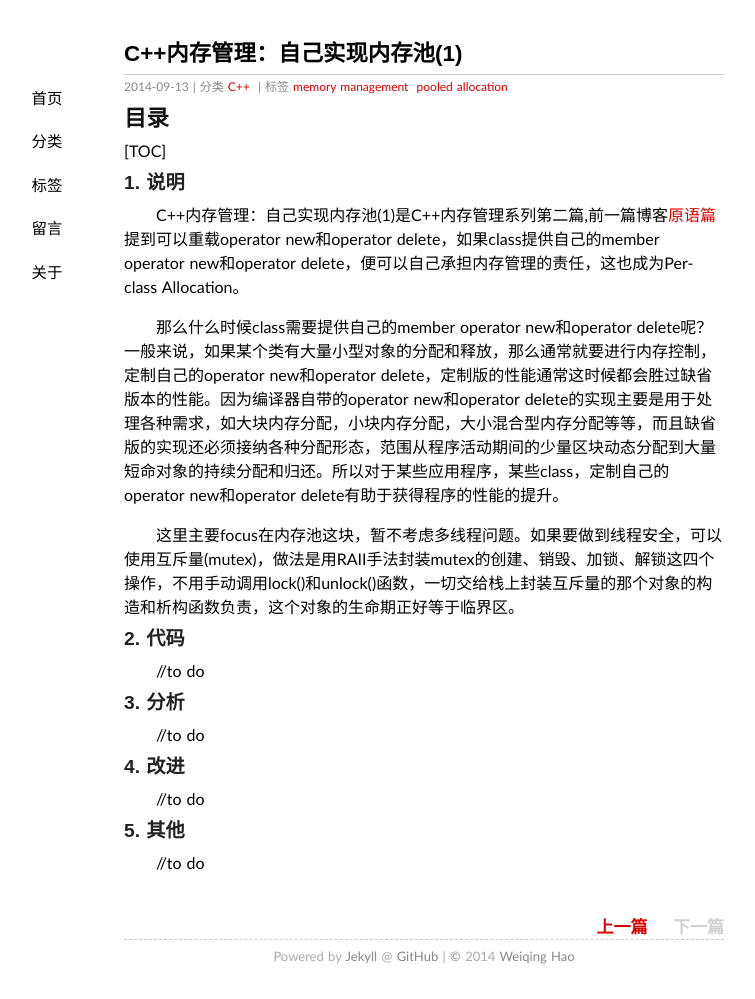
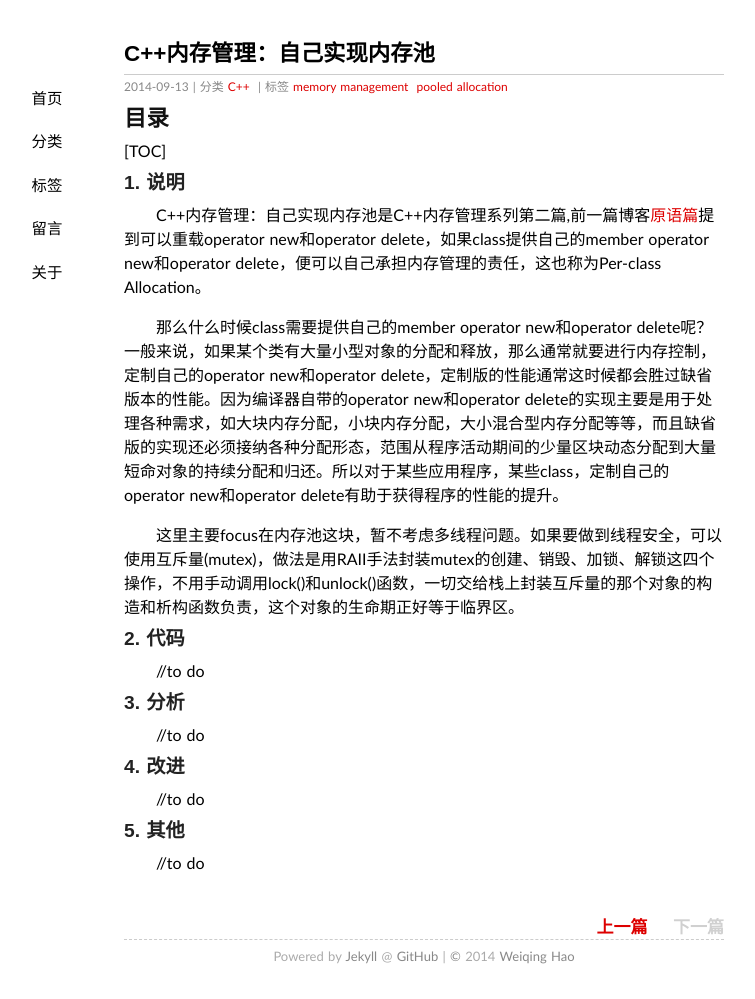
Before and after one commit to Haoson/Haoson.github.io, a Jekyll site: the page built from _posts/2014-09-13-pooled-allocation.md, in a window 1280 px wide. Shown: the whole page, without its empty margins (216-971 px from the left). Built offline with Jekyll 4.4.1, drawn with Linux system fonts in a browser that asks for light colours; some web fonts are replaced; Markdown is read by kramdown in place of the engine named in the settings; comment, search, counter and statistics services are not loaded.

Commit message:
modify pooled allocation

```diff
--- a/_posts/2014-09-13-pooled-allocation-1.md
+++ b/_posts/2014-09-13-pooled-allocation.md
@@ -1,6 +1,6 @@
 ---
 layout: post
-title: "C++内存管理：自己实现内存池(1)"
+title: "C++内存管理：自己实现内存池"
 categories:
 - C++
 tags:
@@ -10,7 +10,7 @@ tags:
 ##目录
 [TOC]
 ### 1. 说明
-　　C++内存管理：自己实现内存池(1)是C++内存管理系列第二篇,前一篇博客[原语篇](http://haoson.github.io/memory-primitives/)提到可以重载operator new和operator delete，如果class提供自己的member operator new和operator delete，便可以自己承担内存管理的责任，这也成为Per-class Allocation。
+　　C++内存管理：自己实现内存池是C++内存管理系列第二篇,前一篇博客[原语篇](http://haoson.github.io/memory-primitives/)提到可以重载operator new和operator delete，如果class提供自己的member operator new和operator delete，便可以自己承担内存管理的责任，这也称为Per-class Allocation。
 
 　　那么什么时候class需要提供自己的member operator new和operator delete呢？一般来说，如果某个类有大量小型对象的分配和释放，那么通常就要进行内存控制，定制自己的operator new和operator delete，定制版的性能通常这时候都会胜过缺省版本的性能。因为编译器自带的operator new和operator delete的实现主要是用于处理各种需求，如大块内存分配，小块内存分配，大小混合型内存分配等等，而且缺省版的实现还必须接纳各种分配形态，范围从程序活动期间的少量区块动态分配到大量短命对象的持续分配和归还。所以对于某些应用程序，某些class，定制自己的operator new和operator delete有助于获得程序的性能的提升。
 
```
